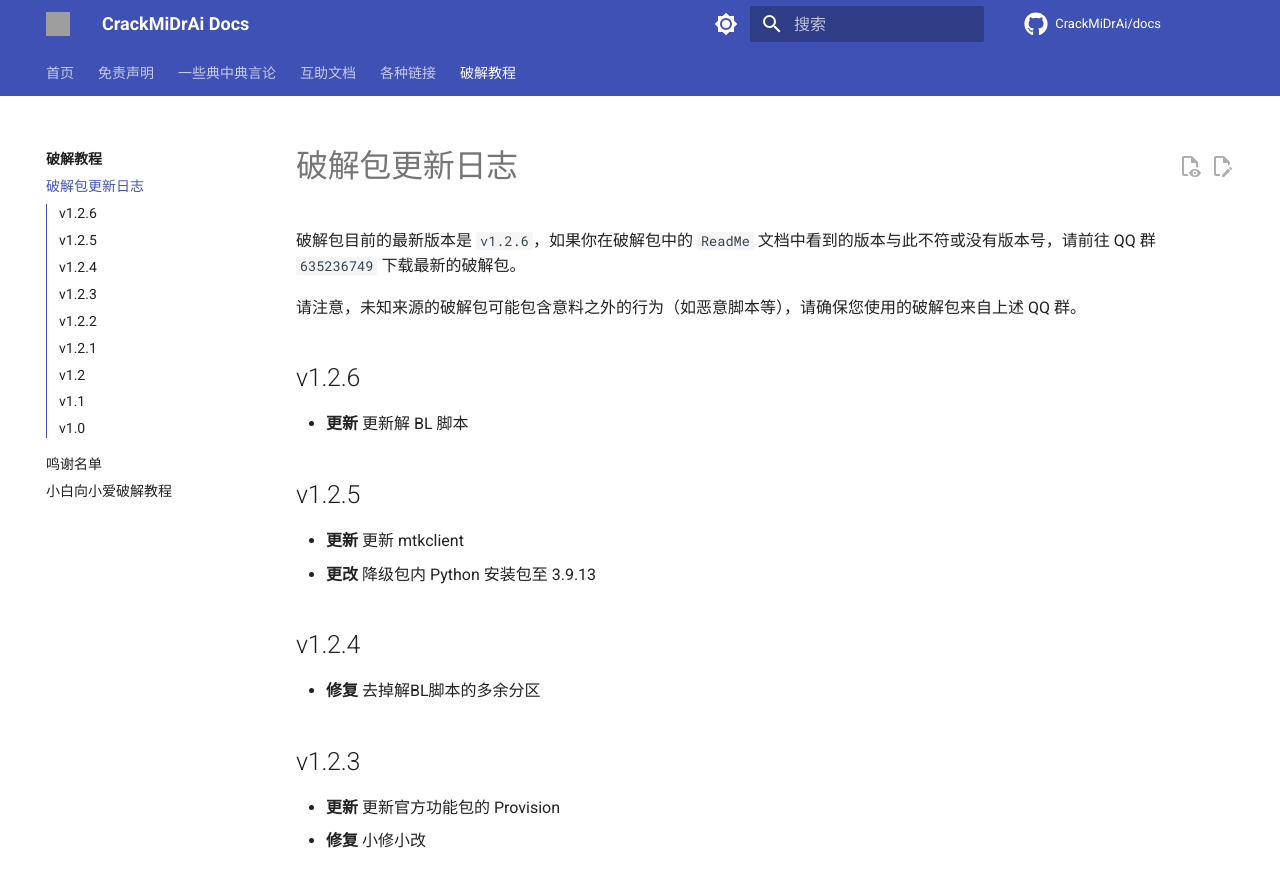
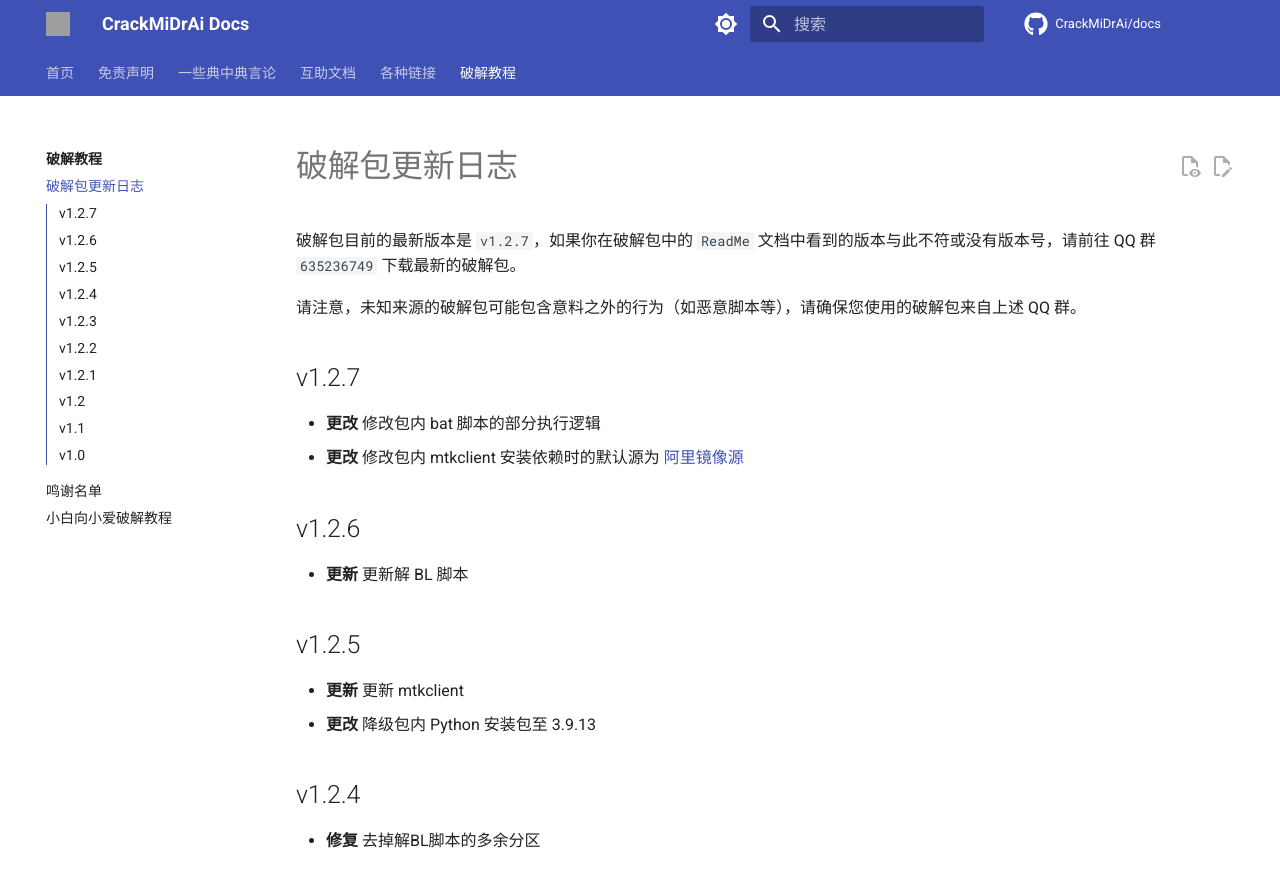
Before and after one commit to CrackMiDrAi/docs, an MkDocs documentation site: the page built from docs/破解教程/CHANGELOG.md, in a window 1280 px wide and 900 px high. Shown: the top 887 px of the window. Built offline with MkDocs 1.6.1 and Material for MkDocs 9.7.7, drawn with Linux system fonts in a browser that asks for light colours; comment, search, counter and statistics services are not loaded; grey boxes are pictures that could not be loaded.

Commit message:
更新破解包

```diff
--- a/docs/破解教程/CHANGELOG.md
+++ b/docs/破解教程/CHANGELOG.md
@@ -1,8 +1,12 @@
 # 破解包更新日志
 
-破解包目前的最新版本是 `v1.2.6`，如果你在破解包中的 `ReadMe` 文档中看到的版本与此不符或没有版本号，请前往 QQ 群 `635236749` 下载最新的破解包。
+破解包目前的最新版本是 `v1.2.7`，如果你在破解包中的 `ReadMe` 文档中看到的版本与此不符或没有版本号，请前往 QQ 群 `635236749` 下载最新的破解包。
 
 请注意，未知来源的破解包可能包含意料之外的行为（如恶意脚本等），请确保您使用的破解包来自上述 QQ 群。
+
+## v1.2.7
+* **更改** 修改包内 bat 脚本的部分执行逻辑
+* **更改** 修改包内 mtkclient 安装依赖时的默认源为 [阿里镜像源](https://developer.aliyun.com/mirror/pypi)
 
 ## v1.2.6
 * **更新** 更新解 BL 脚本
```
Also changed, not shown: docs/破解教程/小白向教程.md (+2 -2 lines).
